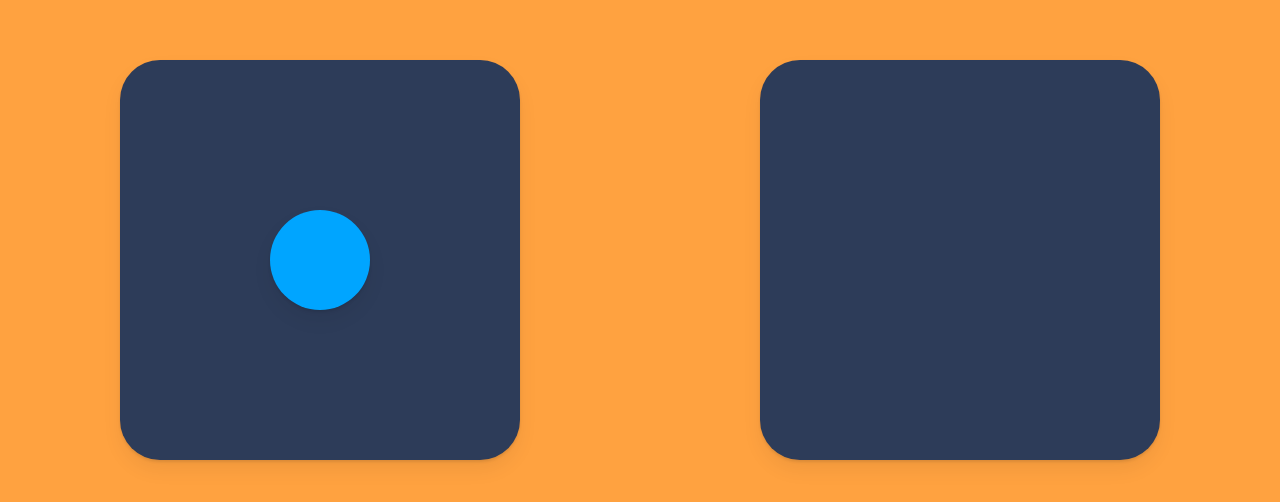
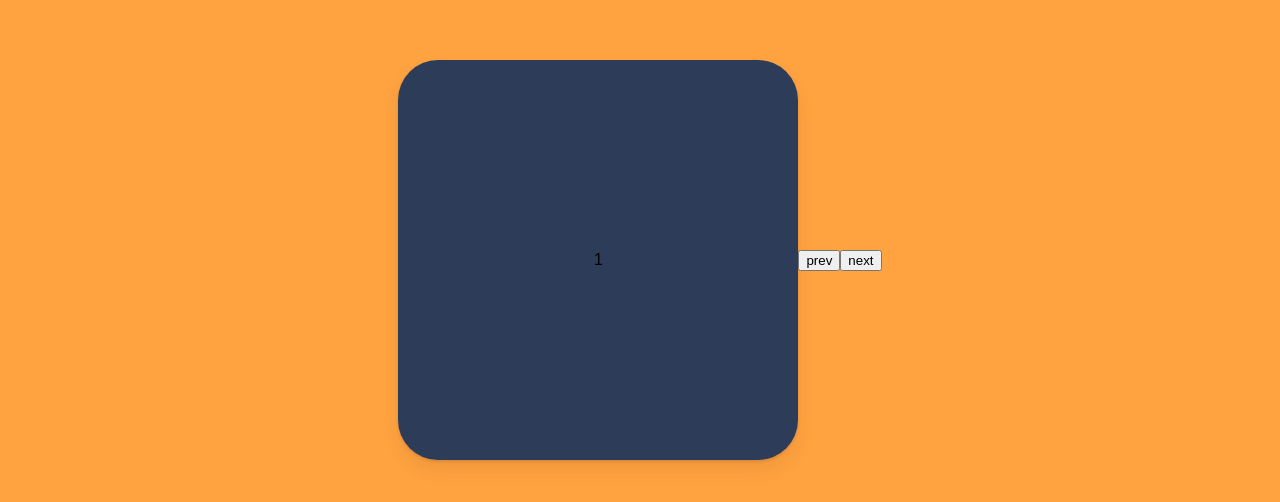
Before and after one commit to Lim-Heock/react-masterclass, a React (Create React App) app: page / in a window 1280 px wide. Shown: the part 140-642 px from the top of the page. Built offline with nearby package versions, Linux system fonts and the light colour scheme.

Commit message:
한쪽 방향 슬라이드

```diff
--- a/src/App.tsx
+++ b/src/App.tsx
@@ -1,5 +1,5 @@
 import styled from "styled-components";
-import { motion } from "framer-motion";
+import { motion, AnimatePresence } from "framer-motion";
 import { useState } from "react";
 
 const Wrapper = styled(motion.div)`
@@ -7,8 +7,8 @@ const Wrapper = styled(motion.div)`
   width: 100vw;
   background-color: #ffa240;
   display: flex;
-  justify-content: space-around;
   align-items: center;
+  justify-content: center;
 `;
 
 const Box = styled(motion.div)`
@@ -21,31 +21,48 @@ const Box = styled(motion.div)`
   align-items: center;
   box-shadow: 0 2px 3px rgba(0, 0, 0, 0.1), 0 10px 20px rgba(0, 0, 0, 0.06);
 `;
-const Circle = styled(motion.div)`
-  background-color: #00a5ff;
-  height: 100px;
-  width: 100px;
-  box-shadow: 0 2px 3px rgba(0, 0, 0, 0.1), 0 10px 20px rgba(0, 0, 0, 0.06);
-`;
+
+const box = {
+  invisible: {
+    x: 500,
+    opacity: 0,
+    scale: 0,
+  },
+  visible: {
+    x: 0,
+    opacity: 1,
+    scale: 1,
+    transition: {
+      duration: 1,
+    },
+  },
+  exit: { x: -500, opacity: 0, scale: 0, transition: { duration: 1 } },
+};
 
 function App() {
-  const [clicked, setClicked] = useState(false);
-  const toggleClicked = () => setClicked((prev) => !prev);
-
+  const [visible, setVisible] = useState(1);
+  const nextPlease = () => setVisible((prev) => (prev === 10 ? 10 : prev + 1));
+  const prevPlease = () => setVisible((prev) => (prev === 1 ? 1 : prev - 1));
   return (
-    <Wrapper onClick={toggleClicked}>
-      <Box>
-        {!clicked ? (
-          <Circle layoutId="circle" style={{ borderRadius: 50 }} />
-        ) : null}
-      </Box>
-      <Box>
-        {clicked ? (
-          <Circle layoutId="circle" style={{ borderRadius: 0, scale: 2 }} />
-        ) : null}
-      </Box>
+    <Wrapper>
+      <AnimatePresence>
+        {[1, 2, 3, 4, 5, 6, 7, 8, 9, 10].map((i) =>
+          i === visible ? (
+            <Box
+              variants={box}
+              initial="invisible"
+              animate="visible"
+              exit="exit"
+              key={i}
+            >
+              {i}
+            </Box>
+          ) : null
+        )}
+      </AnimatePresence>
+      <button onClick={prevPlease}>prev</button>
+      <button onClick={nextPlease}>next</button>
     </Wrapper>
   );
 }
-
 export default App;
```
